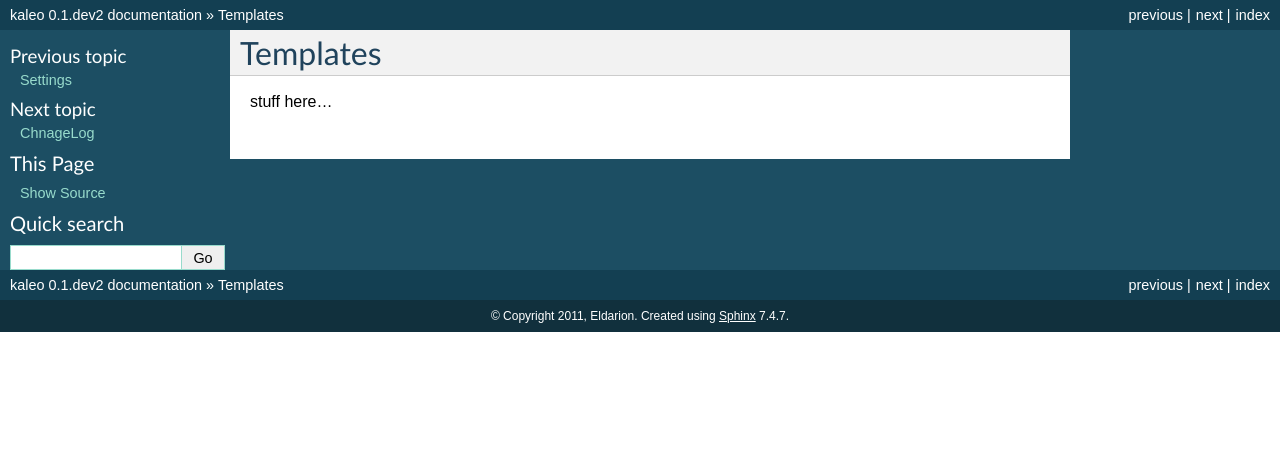
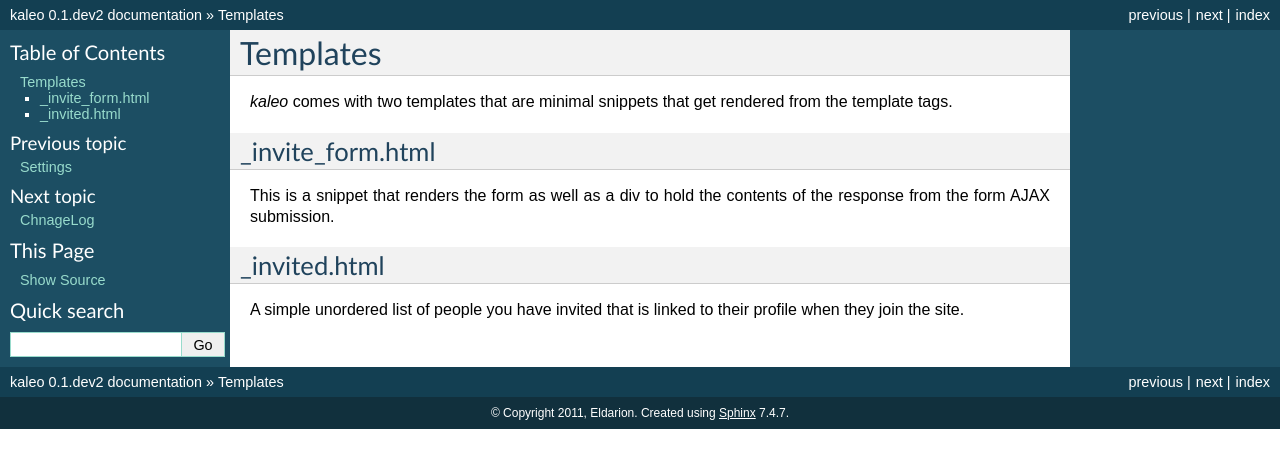
Before and after one commit to pinax/pinax-invitations, a Sphinx documentation site: the page built from docs/templates.rst, in a window 1280 px wide. Shown: the top 468 px of the page. Built offline with Sphinx 7.4.7, drawn with Linux system fonts in a browser that asks for light colours.

Commit message:
added docs for templates

```diff
--- a/docs/templates.rst
+++ b/docs/templates.rst
@@ -3,4 +3,19 @@
 Templates
 =========
 
-stuff here...
+`kaleo` comes with two templates that are minimal snippets that get rendered
+from the template tags.
+
+
+_invite_form.html
+-----------------
+
+This is a snippet that renders the form as well as a div to hold the contents
+of the response from the form AJAX submission.
+
+
+_invited.html
+-------------
+
+A simple unordered list of people you have invited that is linked to their
+profile when they join the site.
```
